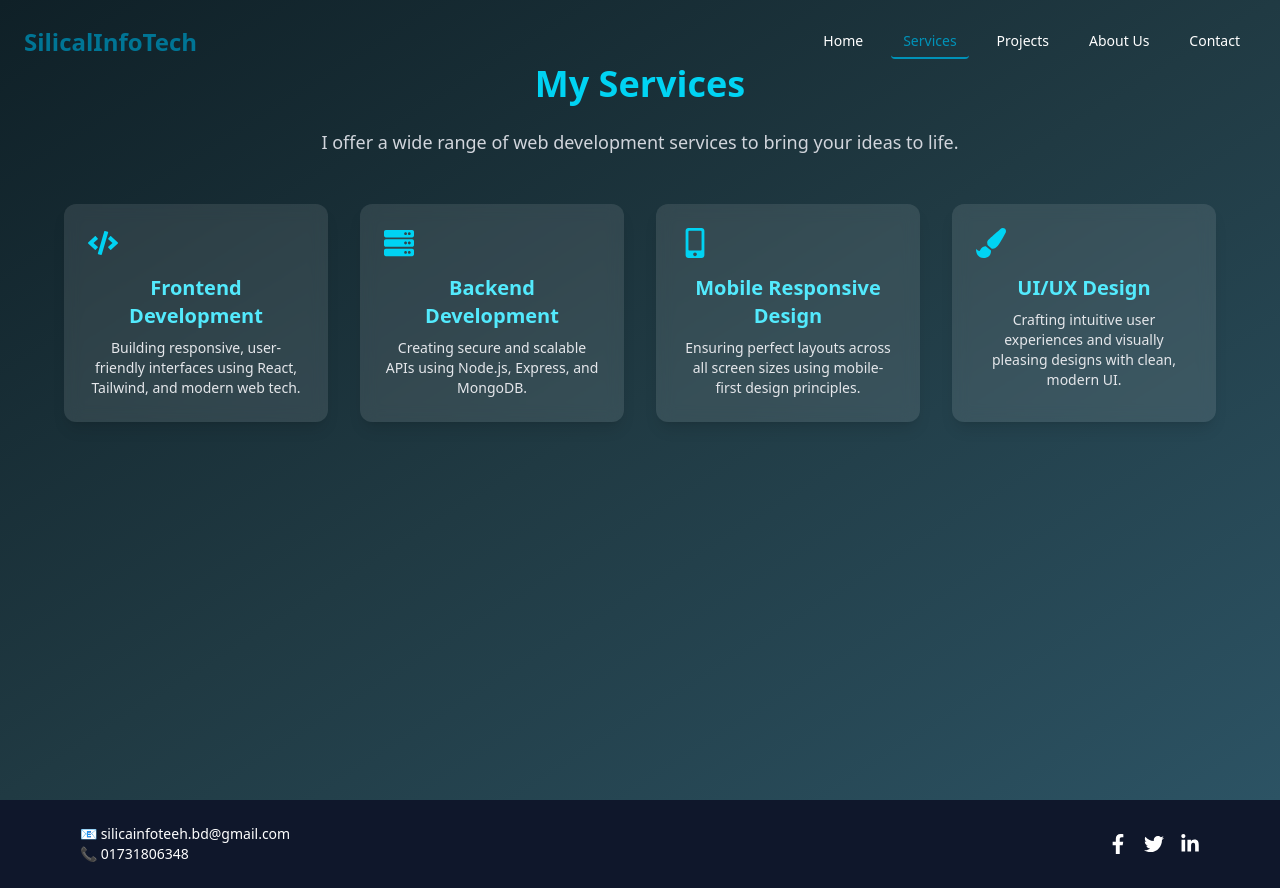
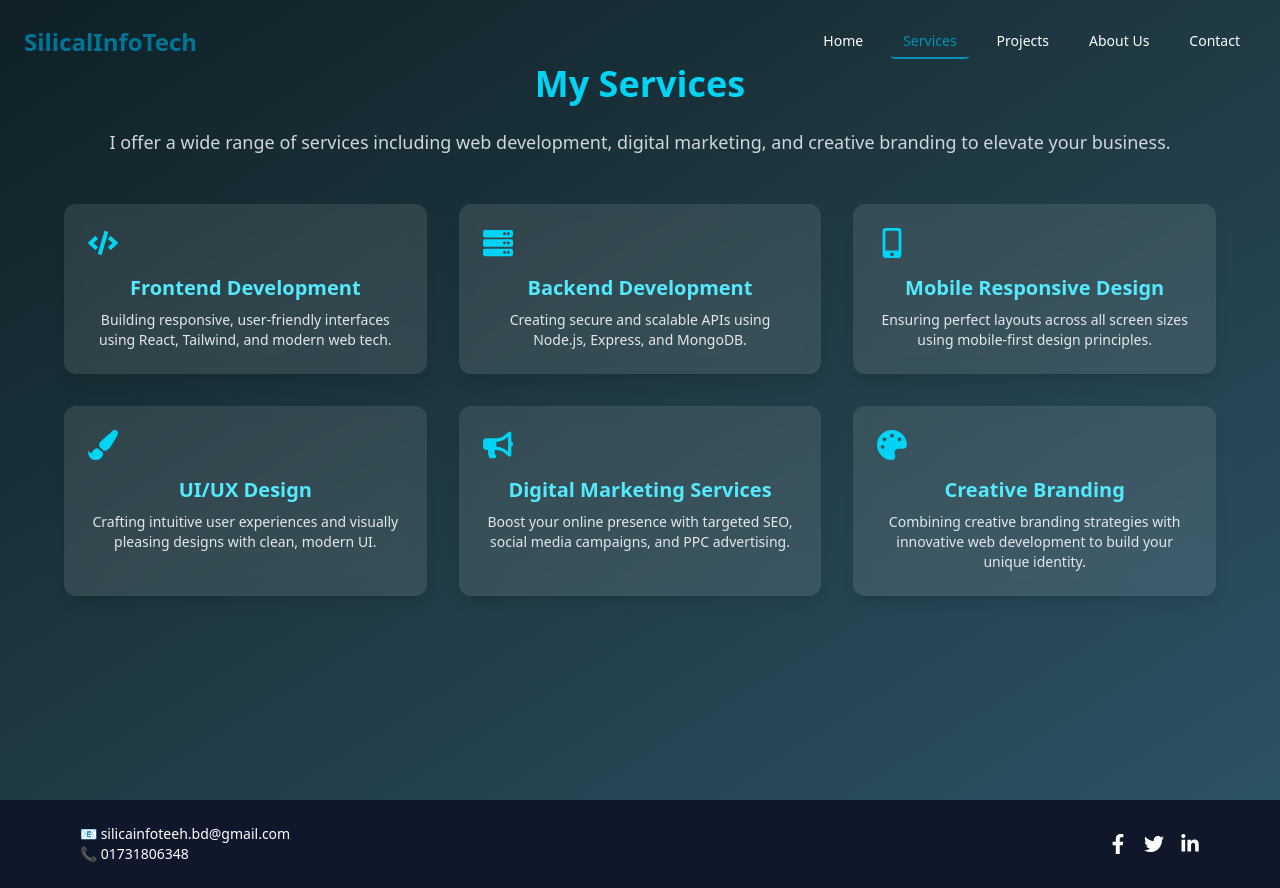
Before and after one commit to mdmuhibullahhabib/silicainfotech, a React (Vite) app: page /services in a window 1280 px wide. Built offline with nearby package versions, Linux system fonts and the light colour scheme.

Commit message:
projects

```diff
--- a/src/Pages/Services.jsx
+++ b/src/Pages/Services.jsx
@@ -1,6 +1,6 @@
 import React from 'react';
 import { motion } from 'framer-motion';
-import { FaCode, FaMobileAlt, FaServer, FaPaintBrush } from 'react-icons/fa';
+import { FaCode, FaMobileAlt, FaServer, FaPaintBrush, FaBullhorn, FaPalette } from 'react-icons/fa';
 
 const services = [
   {
@@ -27,6 +27,18 @@ const services = [
     description:
       "Crafting intuitive user experiences and visually pleasing designs with clean, modern UI.",
   },
+  {
+    title: "Digital Marketing Services",
+    icon: <FaBullhorn className="text-3xl text-cyan-400" />,
+    description:
+      "Boost your online presence with targeted SEO, social media campaigns, and PPC advertising.",
+  },
+  {
+    title: "Creative Branding",
+    icon: <FaPalette className="text-3xl text-cyan-400" />,
+    description:
+      "Combining creative branding strategies with innovative web development to build your unique identity.",
+  },
 ];
 
 const Services = () => {
@@ -40,10 +52,10 @@ const Services = () => {
       >
         <h2 className="text-4xl font-bold text-cyan-400 mb-6">My Services</h2>
         <p className="text-gray-300 mb-12 text-lg">
-          I offer a wide range of web development services to bring your ideas to life.
+          I offer a wide range of services including web development, digital marketing, and creative branding to elevate your business.
         </p>
 
-        <div className="grid md:grid-cols-2 lg:grid-cols-4 gap-8">
+        <div className="grid md:grid-cols-2 lg:grid-cols-3 gap-8">
           {services.map((service, index) => (
             <motion.div
               key={index}
```
